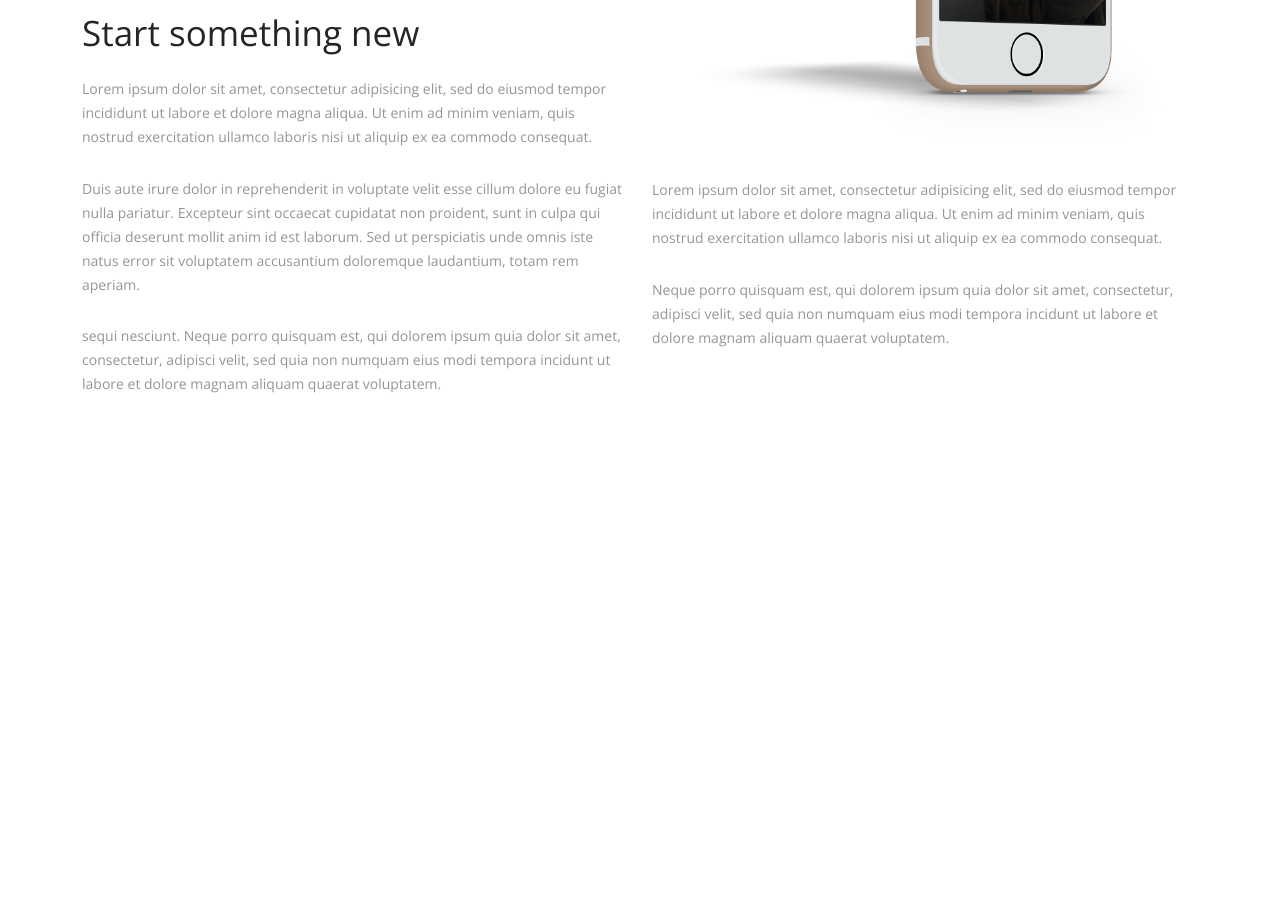
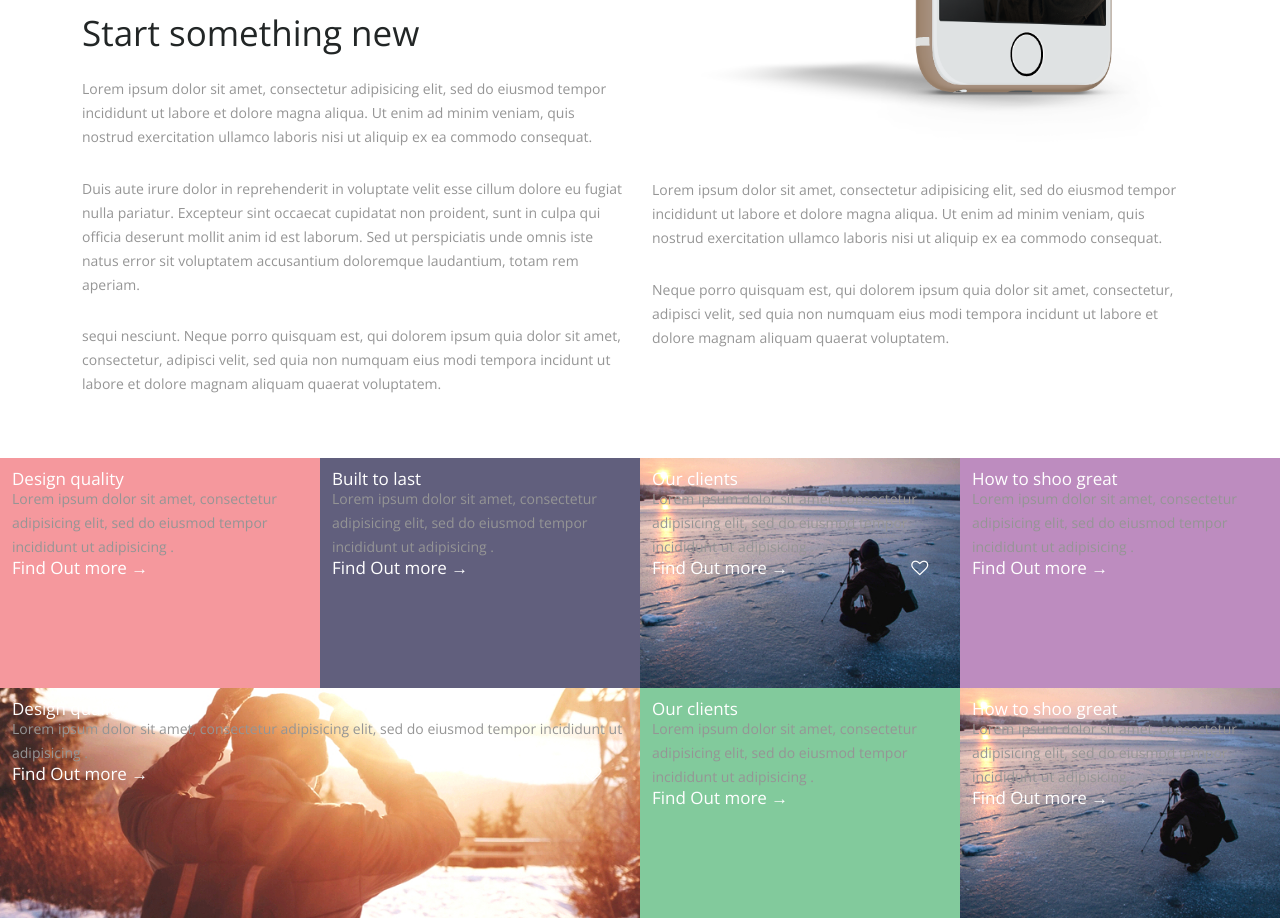
Before and after one commit to Depciu/Perfect, a website: page index.html in a window 1280 px wide. Shown: the part 847-1765 px from the top of the page. Before the commit the page ends 1255 px from the top, so only its background shows below. Drawn offline with nearby package versions, Linux system fonts and the light colour scheme.

Commit message:
Add gallery

```diff
--- a/index.html
+++ b/index.html
@@ -54,5 +54,70 @@
         </div>
       </div>
     </section>
+    <!-- Gallery -->
+    <section id="gallery">
+      <div class="row">
+        <div class="col-lg-3 photo photo__1">
+          <div class="layer">
+            <h3>Design quality</h3>
+            <p>Lorem ipsum dolor sit amet, consectetur adipisicing elit, sed do eiusmod tempor incididunt ut adipisicing .
+            </p>
+            <a class="photo__layer--link">Find Out more →</a>
+          </div>
+        </div>
+        <div class="col-lg-3 photo photo__2">
+          <div class="layer">
+            <h3>Built to last</h3>
+            <p>Lorem ipsum dolor sit amet, consectetur adipisicing elit, sed do eiusmod tempor incididunt ut adipisicing .
+            </p>
+            <a class="photo__layer--link">Find Out more →</a>
+          </div>
+        </div>
+        <div class="col-lg-3 photo photo__3">
+          <div class="layer">
+            <h3>Our clients</h3>
+            <p>Lorem ipsum dolor sit amet, consectetur adipisicing elit, sed do eiusmod tempor incididunt ut adipisicing .
+            </p>
+            <a class="photo__layer--link">Find Out more →</a>
+            <i class="fa fa-heart-o"></i>
+          </div>
+        </div>
+        <div class="col-lg-3 photo photo__4">
+          <div class="layer">
+            <h3>How to shoo great</h3>
+            <p>Lorem ipsum dolor sit amet, consectetur adipisicing elit, sed do eiusmod tempor incididunt ut adipisicing .
+            </p>
+            <a class="photo__layer--link">Find Out more →</a>
+          </div>
+        </div>
+      </div>
+      <div class="row">
+        <div class="col-lg-6 photo photo__5">
+          <div class="layer">
+            <h3>Design quality</h3>
+            <p>Lorem ipsum dolor sit amet, consectetur adipisicing elit, sed do eiusmod tempor incididunt ut adipisicing .
+            </p>
+            <a class="photo__layer--link">Find Out more →</a>
+            <i class="fa fa-heart-o"></i>
+          </div>
+        </div>
+        <div class="col-lg-3 photo photo__6">
+          <div class="layer">
+            <h3>Our clients</h3>
+            <p>Lorem ipsum dolor sit amet, consectetur adipisicing elit, sed do eiusmod tempor incididunt ut adipisicing .
+            </p>
+            <a class="photo__layer--link">Find Out more →</a>
+          </div>
+        </div>
+        <div class="col-lg-3 photo photo__7">
+          <div class="layer">
+            <h3 class="photo__layer--title">How to shoo great</h3>
+            <p class="photo__layer--text">Lorem ipsum dolor sit amet, consectetur adipisicing elit, sed do eiusmod tempor incididunt ut adipisicing .
+            </p>
+            <a class="photo__layer--link">Find Out more →</a>
+          </div>
+        </div>
+      </div>
+    </section>
   </body>
 </html>
--- a/sass/_modules.sass
+++ b/sass/_modules.sass
@@ -38,6 +38,44 @@
 .aboutTabRigth
   padding-top: 13%
 
+/* Gallery */
+#gallery
+  width: 100%
+  max-width: 1800px
+
+.photo
+  height: 230px
+  &__1
+    background-color: $background-pink-color
+  &__2
+    background-color: $background-dark_purple-color
+  &__3
+    background-image: url("../images/photo1.jpg")
+    @include background-properties
+  &__4
+    background-color: $background-purple-color
+  &__5
+    background-image: url("../images/photo2.jpg")
+    @include background-properties
+    .layer
+      .fa-heart-o
+        margin-left: 70%
+  &__6
+    background-color: $background-green-color
+  &__7
+    background-image: url("../images/photo1.jpg")
+    @include background-properties
+
+.photo__layer--link
+  display: inline-block
+
+.fa
+  color: $font-white-color
+
+.fa-heart-o
+  margin-left: 40%
+
+
 
 /* Grid */
 
```
Also changed, not shown: css/style.css, images/photo1.jpg (renamed from images/layer-6.jpg), images/photo2.jpg (added).
